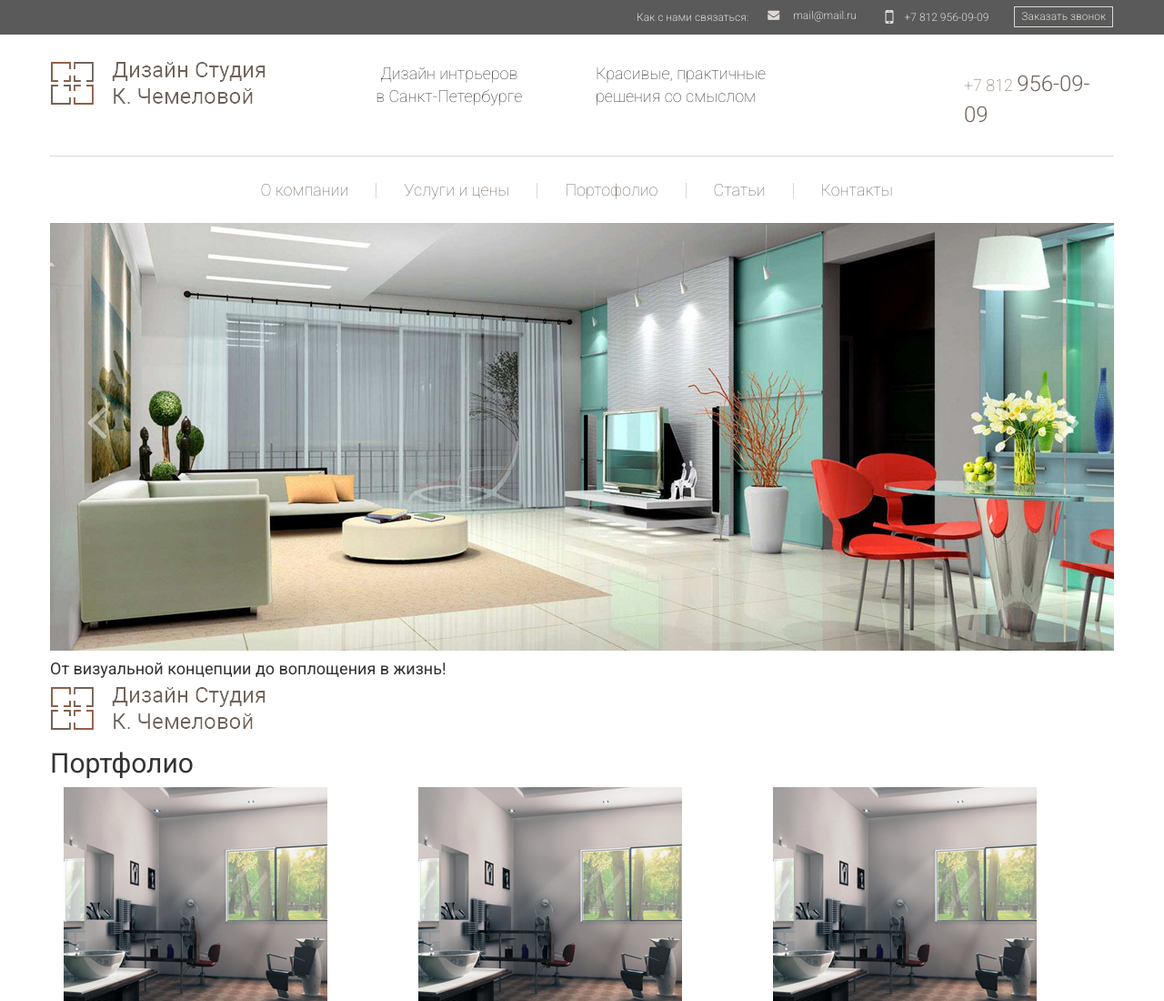
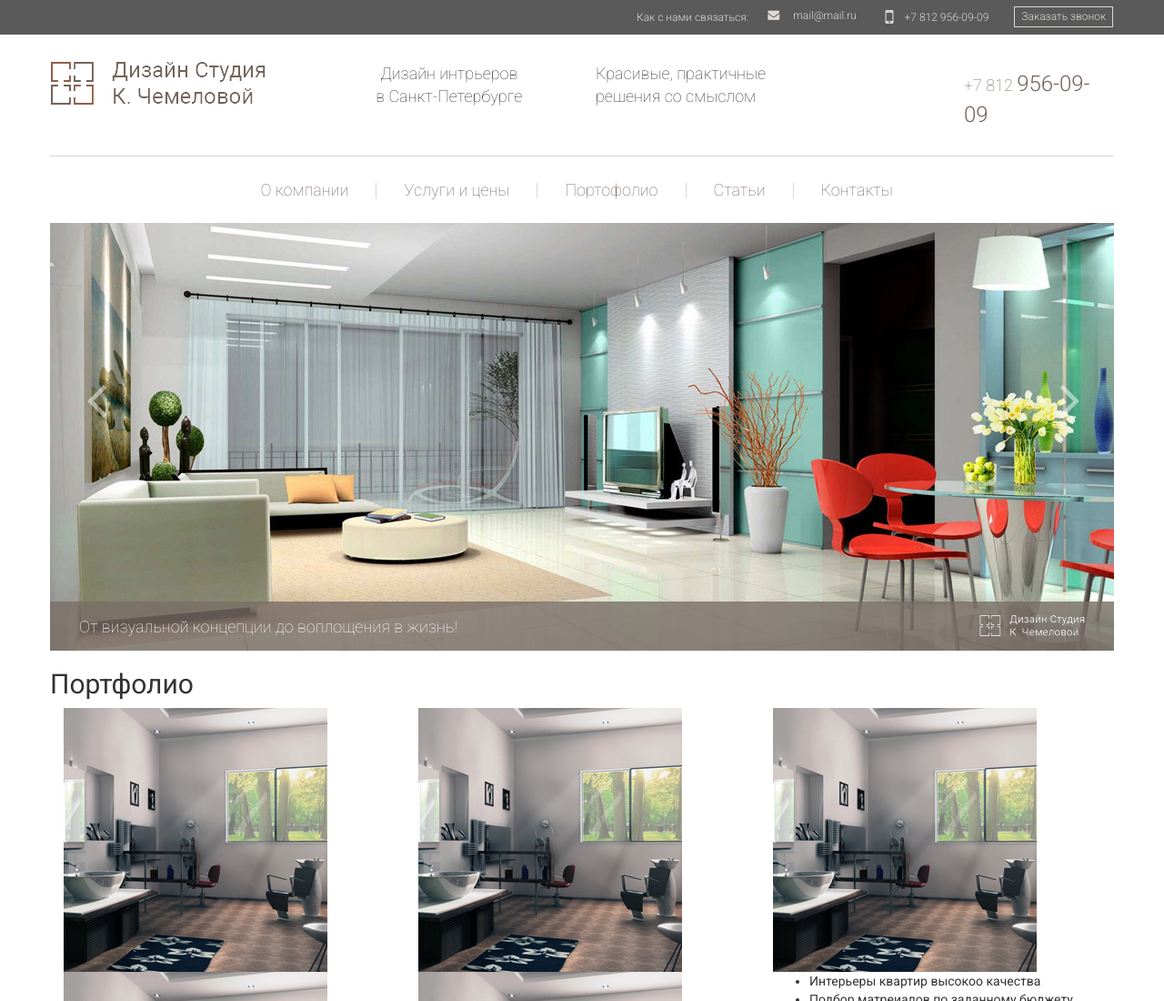
Before and after one commit to 0ro/design-studio, a website: page index.html in a window 1280 px wide. Shown: the top 1100 px of the page at 91% size. Drawn offline with Linux system fonts and the light colour scheme.

Commit message:
стилизовал блок description в слайдере

```diff
--- a/css/style.css
+++ b/css/style.css
@@ -225,8 +225,23 @@ body {
 .slider__img {
 }
 .slider__item-description {
+    background: rgba(122, 111, 103, 0.8);
+    height: 54px;
+    position: absolute;
+    bottom: 0;
+    width: 100%;
+}
+
+.slider__item-description h4 {
+    font-size: 18px;
+    color: #fff;
+    font-weight: 100;
+    float: left;
+    margin: 18px 0 0 32px;
 }
 .logo_size_small {
+    float: right;
+    margin: 15px 32px 0 0;
 }
 .article {
 }
--- a/index.html
+++ b/index.html
@@ -142,7 +142,7 @@
               <h4>От визуальной концепции до воплощения в жизнь!</h4>
               <div class="logo logo_size_small">
                 <a href="/" class="logo__link">
-                  <img src="img/logo.png" class="logo__img img img-responsive" alt="logo">
+                  <img src="img/logo-small.png" class="logo__img img img-responsive" alt="logo">
                 </a>
               </div>
               <!-- /.logo logo_size_small -->
@@ -156,7 +156,7 @@
               <h4>От визуальной концепции до воплощения в жизнь!</h4>
               <div class="logo logo_size_small">
                 <a href="/" class="logo__link">
-                  <img src="img/logo.png" class="logo__img img img-responsive" alt="logo">
+                  <img src="img/logo-small.png" class="logo__img img img-responsive" alt="logo">
                 </a>
               </div>
               <!-- /.logo logo_size_small -->
@@ -170,7 +170,7 @@
               <h4>От визуальной концепции до воплощения в жизнь!</h4>
               <div class="logo logo_size_small">
                 <a href="/" class="logo__link">
-                  <img src="img/logo.png" class="logo__img img img-responsive" alt="logo">
+                  <img src="img/logo-small.png" class="logo__img img img-responsive" alt="logo">
                 </a>
               </div>
               <!-- /.logo logo_size_small -->
@@ -184,7 +184,7 @@
               <h4>От визуальной концепции до воплощения в жизнь!</h4>
               <div class="logo logo_size_small">
                 <a href="/" class="logo__link">
-                  <img src="img/logo.png" class="logo__img img img-responsive" alt="logo">
+                  <img src="img/logo-small.png" class="logo__img img img-responsive" alt="logo">
                 </a>
               </div>
               <!-- /.logo logo_size_small -->
```
Also changed, not shown: img/logo-small.png (added).
